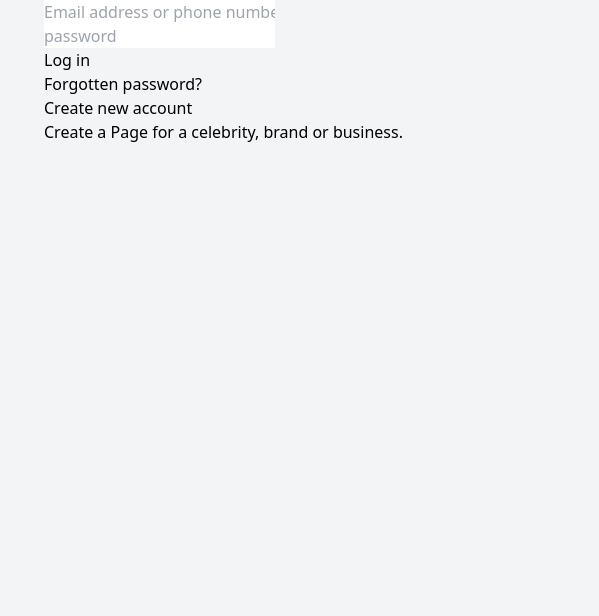
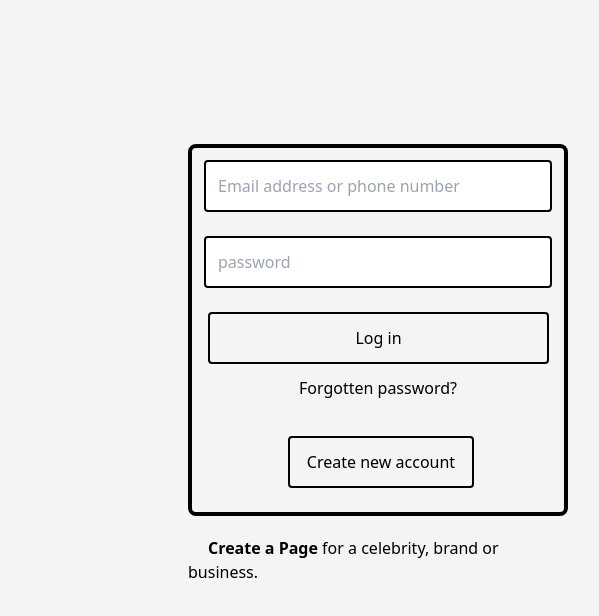
Before and after one commit to Nitinshukla88/Facebook-UI-Clone, a website built with Vite: page index.html in a window 1280 px wide. Shown: the full height of the page, 568-1167 px from the left. Built offline with nearby package versions, Linux system fonts and the light colour scheme.

Commit message:
Styled the form

```diff
--- a/index.html
+++ b/index.html
@@ -12,15 +12,17 @@
             <img src="Facebook.svg" class="h-[106px] w-[321px] ml-[-30px]">
             <p class="text-2xl font-medium w-[422px] mt-[-13px]">Facebook helps you connect and share with the people in your life.</p>
         </div>
-        <div class="right">
-            <div>
-            <input type="email" placeholder="Email address or phone number" class="block">
-            <input type="password" placeholder="password" class="block">
-            <button>Log in</button>
-            <p>Forgotten password?</p>
-            <button>Create new account</button>
+        <div class="right p-36">
+            <div class="border-4 border-solid border-black rounded-lg mb-5">
+            <form action="#" class="flex flex-col">
+                <input type="email" placeholder="Email address or phone number" class="m-3 p-3 border-2 border-black rounded">
+                <input type="password" placeholder="password" class="m-3 p-3 border-2 border-black rounded">
+            </form>
+            <button class="border-2 border-black border-solid w-11/12 m-3 p-3 ml-4 rounded">Log in</button>
+            <p class="text-center">Forgotten password?</p>
+            <button class="border-2 border-black border-solid w-2/4 p-3 mt-9 ml-24 mb-6 rounded">Create new account</button>
             </div>
-            <span>Create a Page for a celebrity, brand or business.</span>
+            <span class="m-5"><b>Create a Page</b> for a celebrity, brand or business.</span>
         </div>
     </div>
 </body>
```
